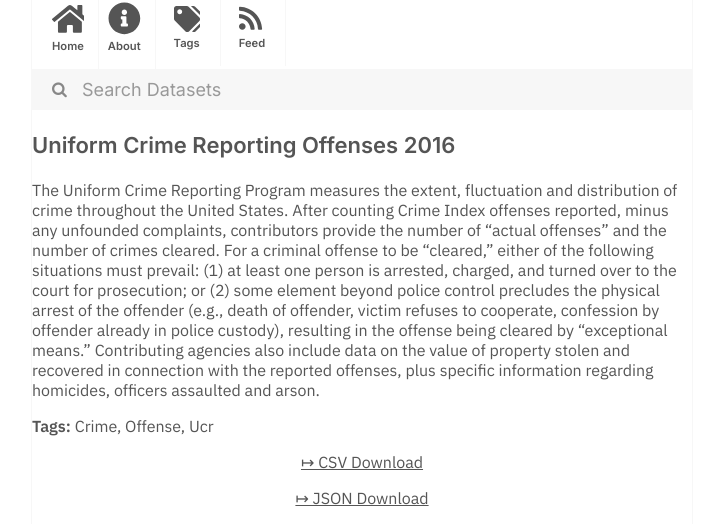
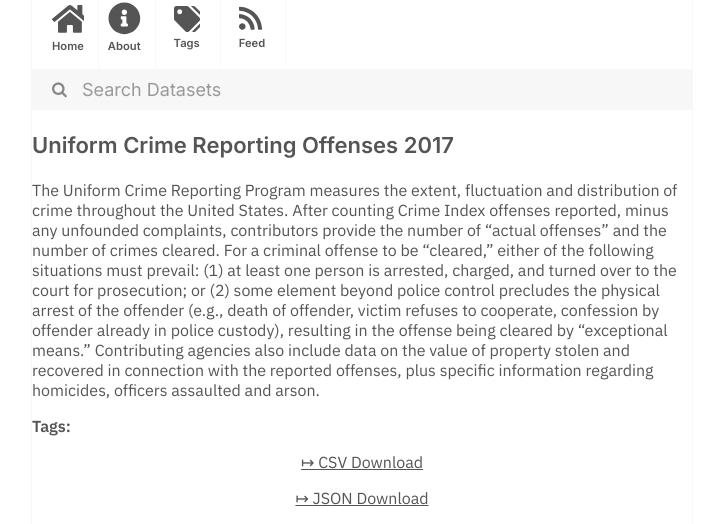
Before and after one commit to dayda-entities/state-of-connecticut, a Jekyll site: the page built from _posts/2020-11-12-uniform-crime-reporting-offens.md, in a window 1280 px wide. Shown: the part 216-740 px from the top of the page, without its empty margins (278-990 px from the left). Built offline with Jekyll 4.4.1, drawn with Linux system fonts in a browser that asks for light colours.

```diff
--- a/_posts/2020-11-12-uniform-crime-reporting-offens.md
+++ b/_posts/2020-11-12-uniform-crime-reporting-offens.md
@@ -1,17 +1,14 @@
 ---
-title: Uniform Crime Reporting Offenses 2016
-created: '2020-11-12T14:57:59.939664'
-modified: '2020-11-12T14:57:59.939674'
+title: Uniform Crime Reporting Offenses 2017
+created: '2020-11-12T14:57:23.041952'
+modified: '2020-11-12T14:57:23.041963'
 state: active
 type: dataset
-tags:
-  - Crime
-  - Offense
-  - Ucr
+tags: []
 groups:
   - Local Government
-csv_url: 'https://data.ct.gov/api/views/ucfd-x63p/rows.csv?accessType=DOWNLOAD'
-json_url: 'https://data.ct.gov/api/views/ucfd-x63p/rows.json?accessType=DOWNLOAD'
+csv_url: 'https://data.ct.gov/api/views/qkja-bdfa/rows.csv?accessType=DOWNLOAD'
+json_url: 'https://data.ct.gov/api/views/qkja-bdfa/rows.json?accessType=DOWNLOAD'
 layout: post
 
 ---
```
